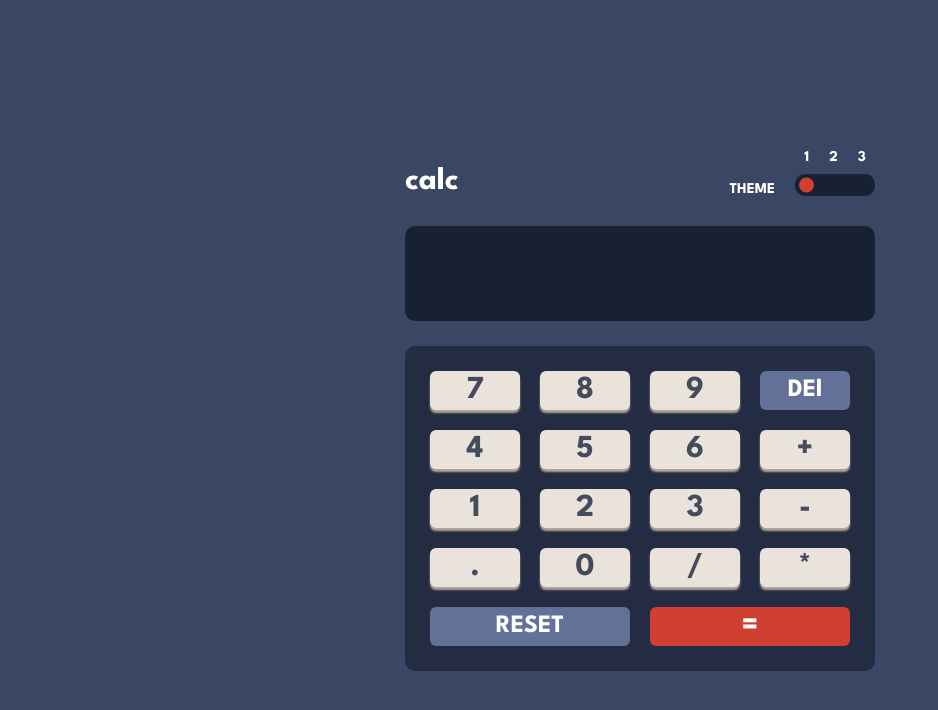
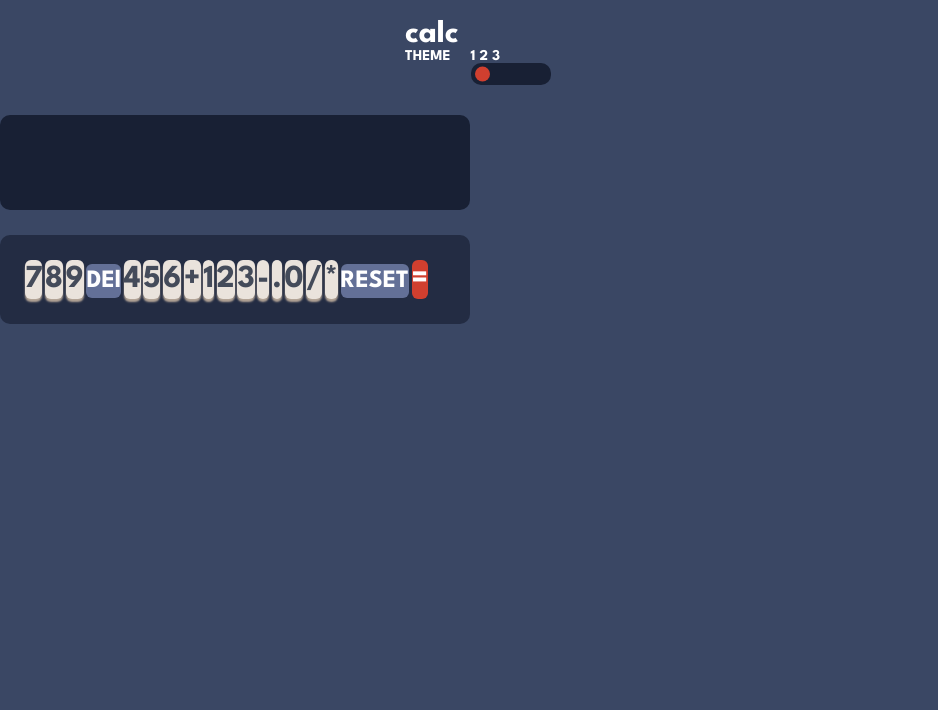
Before and after one commit to sanketcharanpahadi/calculator-app, a plain HTML site: page index.html in a window 1280 px wide. Shown: the whole page, without its empty margins (0-938 px from the left). Drawn offline with Linux system fonts and the light colour scheme.

Commit message:
updated styles

```diff
--- a/style.css
+++ b/style.css
@@ -1,4 +1,6 @@
 @import url("https://fonts.googleapis.com/css2?family=League+Spartan:wght@700&display=swap");
+
+/* refactoring tommorow */
 
 * {
   margin: 0;
@@ -28,19 +30,12 @@ body {
   font-family: "League Spartan", sans-serif;
   background-color: var(--color-bg-main);
   min-height: 100vh;
-  display: flex;
-  flex-direction: column;
-  justify-content: center;
 }
 
 header {
-  display: flex;
-  justify-content: space-between;
   width: 90%;
   margin: 0 auto;
-  align-items: end;
-  margin-top: 2rem;
-  margin-bottom: 3rem;
+  margin: 2rem auto 3rem auto;
   max-width: 470px;
 }
 
@@ -54,11 +49,9 @@ header {
   font-size: 1.5rem;
   display: flex;
   gap: 2rem;
-  align-items: flex-end;
 }
 
 .theme-number {
-  display: flex;
   gap: 2rem;
 }
 
@@ -68,10 +61,7 @@ header {
 }
 
 .themes {
-  display: flex;
-  flex-direction: column;
   gap: 1rem;
-  align-items: center;
 }
 
 .theme-color {
@@ -92,7 +82,6 @@ header {
   width: 1.5rem;
   height: 1.5rem;
   border-radius: 50%;
-
   top: 50%;
   transform: translateY(-50%);
   left: 5%;
@@ -107,8 +96,6 @@ header {
 }
 
 main {
-  display: flex;
-  justify-content: center;
   width: 100%;
 }
 
@@ -124,9 +111,8 @@ main {
   text-align: right;
   font-size: 2rem;
   color: var(--color-text-white);
-  padding-right: 1rem;
-  padding-top: 0.5rem;
   border-radius: 1rem 1rem 0 0;
+  padding: 0.5rem 1rem 0 0;
 }
 
 .output-screen {
@@ -138,15 +124,12 @@ main {
   font-size: 5rem;
   font-weight: bold;
   color: var(--color-text-white);
-  padding-right: 2rem;
-  padding-bottom: 2rem;
+  padding: 0 2rem 2rem 0;
   border-radius: 0 0 1rem 1rem;
 }
 
 .buttons {
   background-color: var(--color-bg-keypad);
-  display: flex;
-  flex-wrap: wrap;
   gap: 1.5rem;
   width: 100%;
   padding: 2.5rem;
```
Also changed, not shown: 1 other file.
